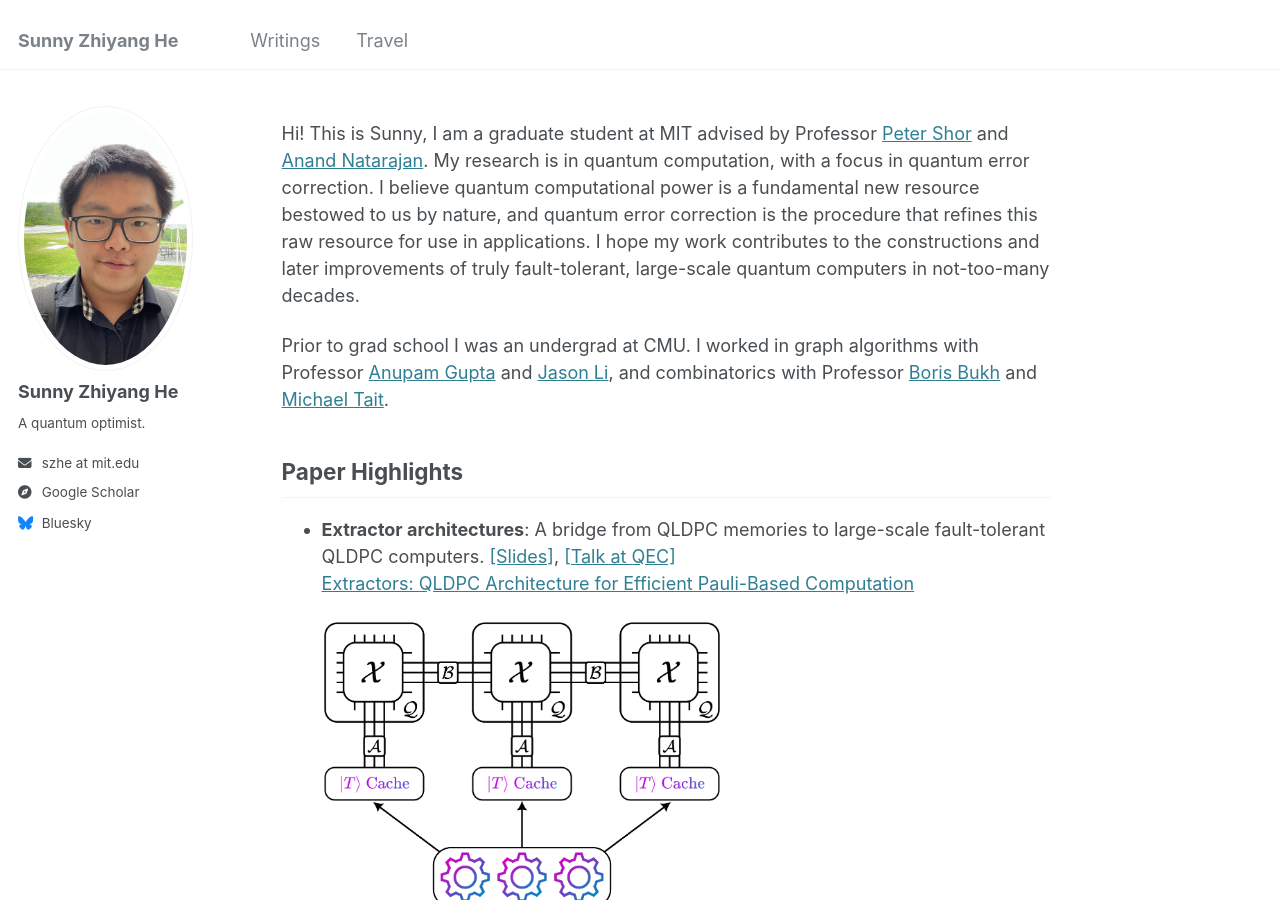
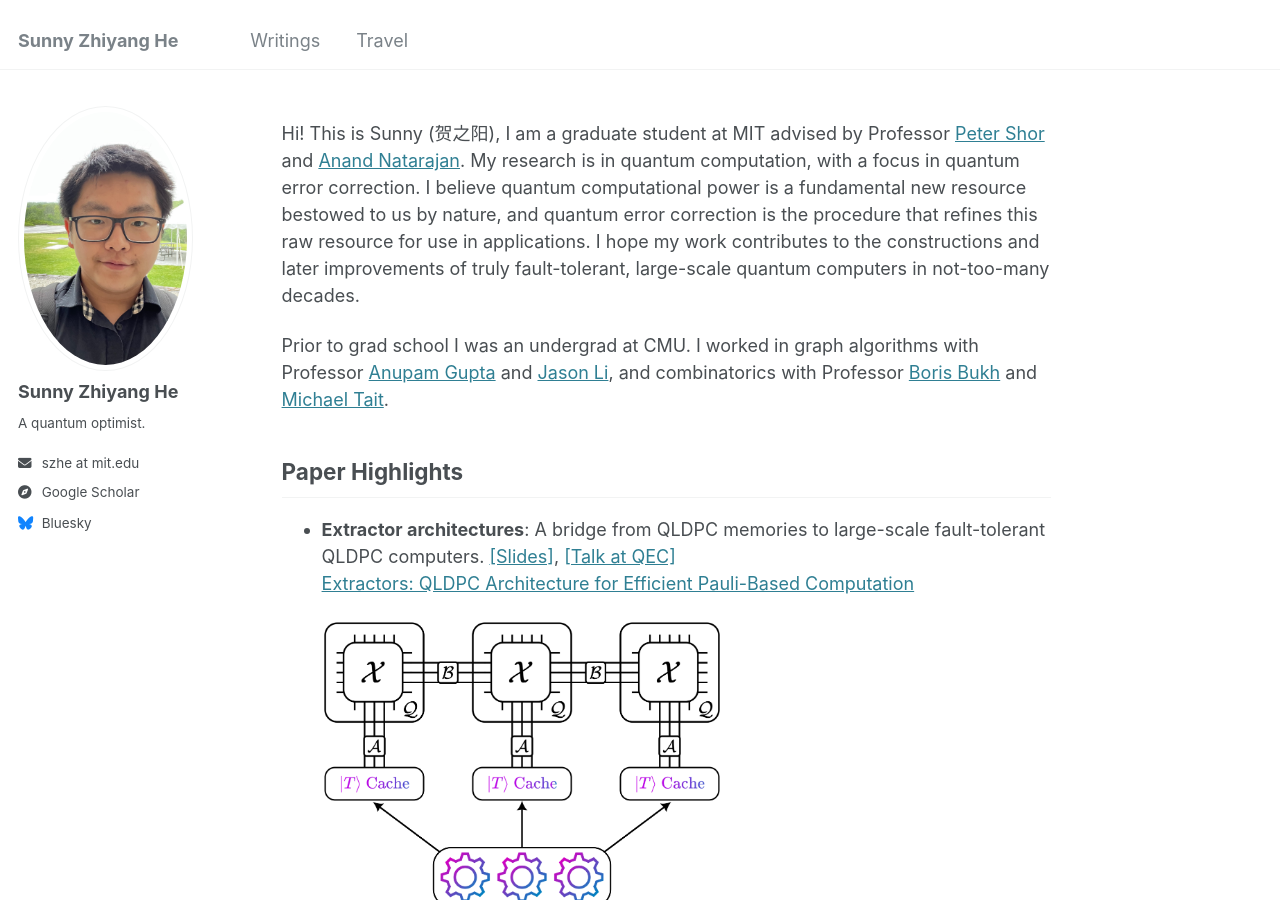
Before and after one commit to SunnyZhiyangHe/sunnyzhiyanghe.github.io, a Jekyll site: the page built from _pages/about.md, in a window 1280 px wide and 900 px high. Built offline with Jekyll 4.4.1, drawn with Linux system fonts in a browser that asks for light colours.

Commit message:
Update about.md

```diff
--- a/_pages/about.md
+++ b/_pages/about.md
@@ -8,7 +8,7 @@ redirect_from:
 
 <!-- ## About -->
 
-Hi! This is Sunny, I am a graduate student at MIT advised by Professor [Peter Shor](https://math.mit.edu/~shor/) and [Anand Natarajan](https://www.mit.edu/~anandn/). My research is in quantum computation, with a focus in quantum error correction. I believe quantum computational power is a fundamental new resource bestowed to us by nature, and quantum error correction is the procedure that refines this raw resource for use in applications. I hope my work contributes to the constructions and later improvements of truly fault-tolerant, large-scale quantum computers in not-too-many decades.
+Hi! This is Sunny (贺之阳), I am a graduate student at MIT advised by Professor [Peter Shor](https://math.mit.edu/~shor/) and [Anand Natarajan](https://www.mit.edu/~anandn/). My research is in quantum computation, with a focus in quantum error correction. I believe quantum computational power is a fundamental new resource bestowed to us by nature, and quantum error correction is the procedure that refines this raw resource for use in applications. I hope my work contributes to the constructions and later improvements of truly fault-tolerant, large-scale quantum computers in not-too-many decades.
 
 Prior to grad school I was an undergrad at CMU. I worked in graph algorithms with Professor [Anupam Gupta](https://cs.nyu.edu/~anupamg/) and [Jason Li](https://q3r.github.io/), and combinatorics with Professor [Boris Bukh](https://www.borisbukh.org/) and [Michael Tait](https://sites.google.com/view/michaeltait).
 
@@ -117,7 +117,7 @@ Invited talk at the [Scalable QEC Workshop](https://error-correction-lab.github.
 <!-- Talk at [Quantum Algorithms, Complexity, and Fault Tolerance Reunion](https://simons.berkeley.edu/workshops/quantum-algorithms-complexity-fault-tolerance-reunion) at Simons Institute.   -->
 Talks at Simons, MIT, IBM, Yale YQI, Tufts, Xanadu,
 [DIMACS](http://dimacs.rutgers.edu/index.php/), and USydney & PsiQuantum.
-[[arxiv]](https://arxiv.org/abs/2503.10390), [[Slides]](files/Extractors.pdf), [[Talk at Simons]](https://www.youtube.com/watch?v=L6cDAbaW2Zs), [[Talk at QEC]](https://yale.hosted.panopto.com/Panopto/Pages/Viewer.aspx?id=06110e48-4bec-49c6-b499-b33000fe5424&start=3600.066), [[Poster at QMIT]]((files/QMIT_Poster.pdf))
+[[arxiv]](https://arxiv.org/abs/2503.10390), [[Slides]](files/Extractors.pdf), [[Talk at Simons]](https://www.youtube.com/watch?v=L6cDAbaW2Zs), [[Talk at QEC]](https://yale.hosted.panopto.com/Panopto/Pages/Viewer.aspx?id=06110e48-4bec-49c6-b499-b33000fe5424&start=3600.066), [[Poster at QMIT]](files/QMIT_Poster.pdf)
 
 1. __Parallel Logical Measurements via Quantum Code Surgery__, 2025
 Alexander Cowtan, Zhiyang He, Dominic J. Williamson, Theodore J. Yoder.
```
